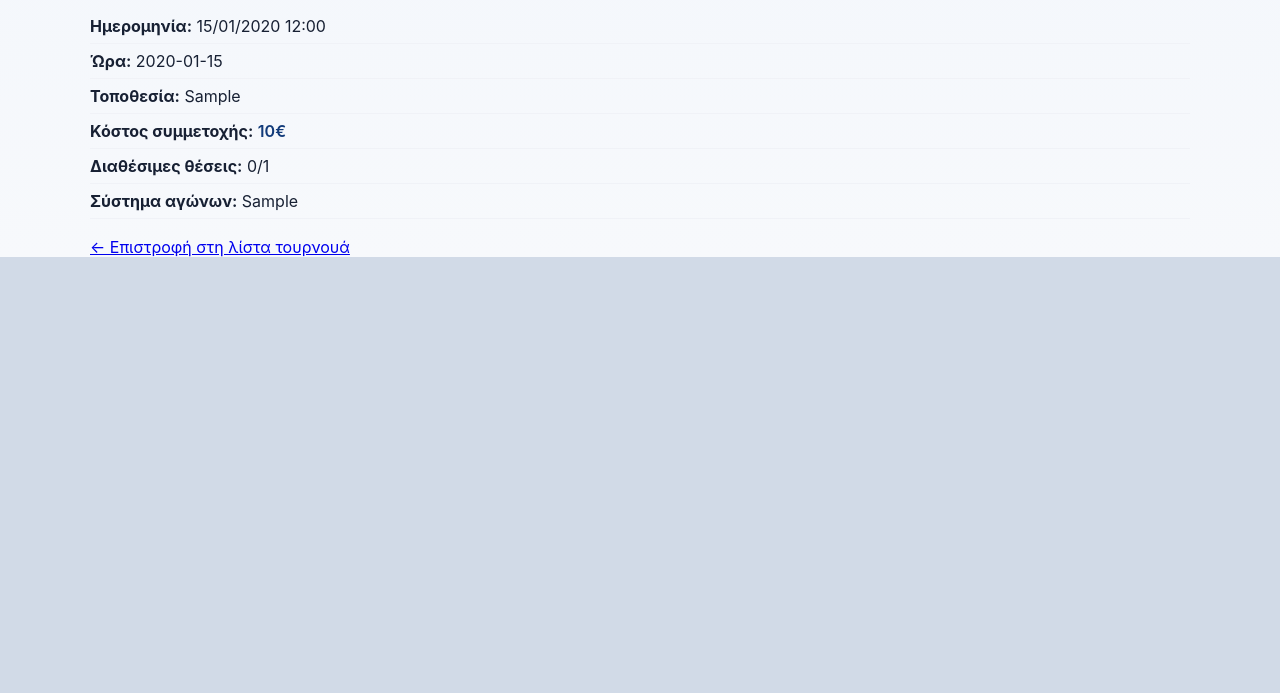
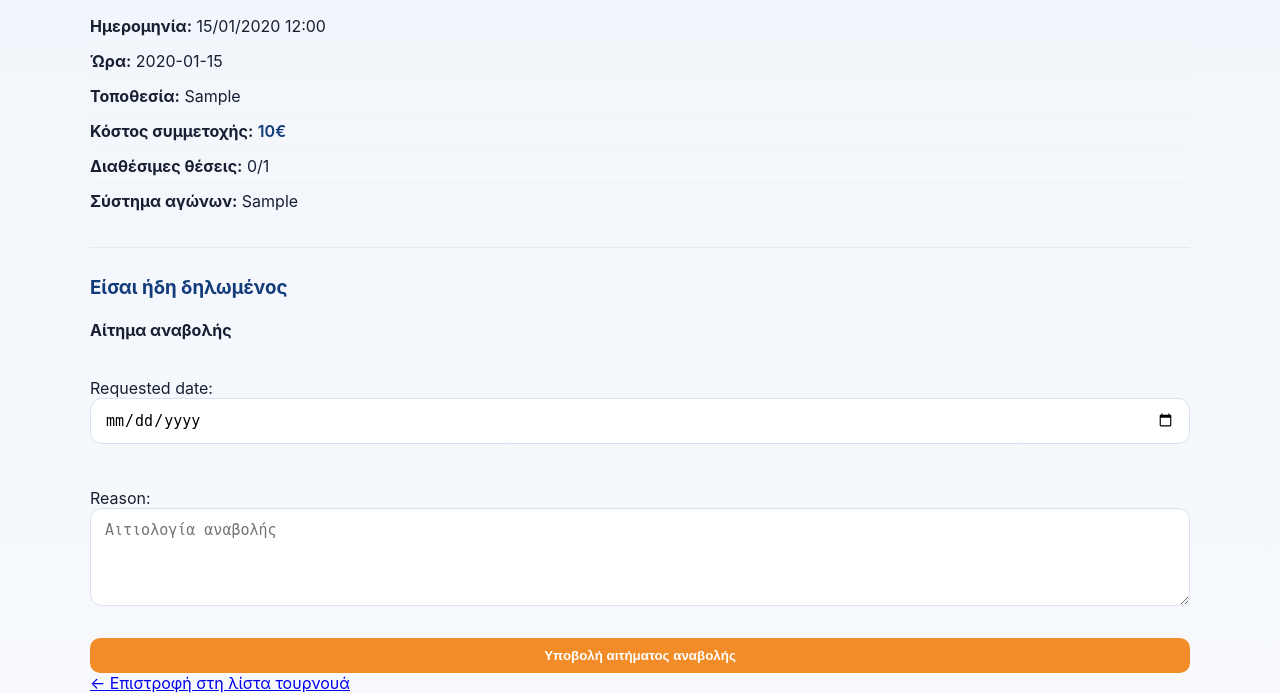
Before and after one commit to ggeorgopoulos1998/chess-full-stack-app, a Django app: a page that uses backend/tournaments/templates/tournaments/detail.html in a window 1280 px wide. Shown: the part 671-1364 px from the top of the page. Before the commit the page ends 928 px from the top, so only its background shows below. Run offline with Django 5.2, Linux system fonts and the light colour scheme; a user stored in the database is signed in; tables that the repository leaves empty hold one stand-in row (values such as "Sample post"); grey boxes marked "Sample" are stand-in pictures.

Commit message:
postponents forms

```diff
--- a/backend/tournaments/templates/tournaments/detail.html
+++ b/backend/tournaments/templates/tournaments/detail.html
@@ -61,35 +61,12 @@
         <form action="{% url 'tournament_checkout' slug=tournament.slug %}" method="post" style="display: grid; gap: 14px;">
           {% csrf_token %}
 
-          <div>
-            <label>Ονοματεπώνυμο</label>
-            {{ form.full_name }}
-          </div>
-
-          <div>
-            <label>Email</label>
-            {{ form.email }}
-          </div>
-
-          <div>
-            <label>Τηλέφωνο</label>
-            {{ form.phone }}
-          </div>
-
-          <div>
-            <label>Σύλλογος</label>
-            {{ form.club }}
-          </div>
-
-          <div>
-            <label>ELO</label>
-            {{ form.elo }}
-          </div>
-
-          <div>
-            <label>Σχόλια</label>
-            {{ form.notes }}
-          </div>
+          <div><label>Ονοματεπώνυμο</label>{{ form.full_name }}</div>
+          <div><label>Email</label>{{ form.email }}</div>
+          <div><label>Τηλέφωνο</label>{{ form.phone }}</div>
+          <div><label>Σύλλογος</label>{{ form.club }}</div>
+          <div><label>ELO</label>{{ form.elo }}</div>
+          <div><label>Σχόλια</label>{{ form.notes }}</div>
 
           {% if tournament.price_euro > 0 %}
             <button type="submit" class="btn">
@@ -102,6 +79,35 @@
           {% endif %}
         </form>
 
+      {% elif user_registration %}
+
+        <!-- ✅ USER ALREADY REGISTERED -->
+        <hr style="margin: 28px 0; border: 0; border-top: 1px solid #e6eaf2;">
+
+        <h3 style="color: var(--primary);">Είσαι ήδη δηλωμένος</h3>
+
+        <!-- ✅ POSTPONEMENT SECTION -->
+        <div style="margin-top: 20px;">
+
+          <h4>Αίτημα αναβολής</h4>
+
+          {% if existing_pending_request %}
+            <p style="color:#8a4b08; font-weight:600;">
+              Έχεις ήδη ένα εκκρεμές αίτημα αναβολής.
+            </p>
+          {% else %}
+            <form method="post" style="display:grid; gap:12px;">
+              {% csrf_token %}
+              {{ postponement_form.as_p }}
+
+              <button type="submit" name="postponement_submit" class="btn">
+                Υποβολή αιτήματος αναβολής
+              </button>
+            </form>
+          {% endif %}
+
+        </div>
+
       {% endif %}
 
       <a class="back" href="/tournaments/">← Επιστροφή στη λίστα τουρνουά</a>
```
